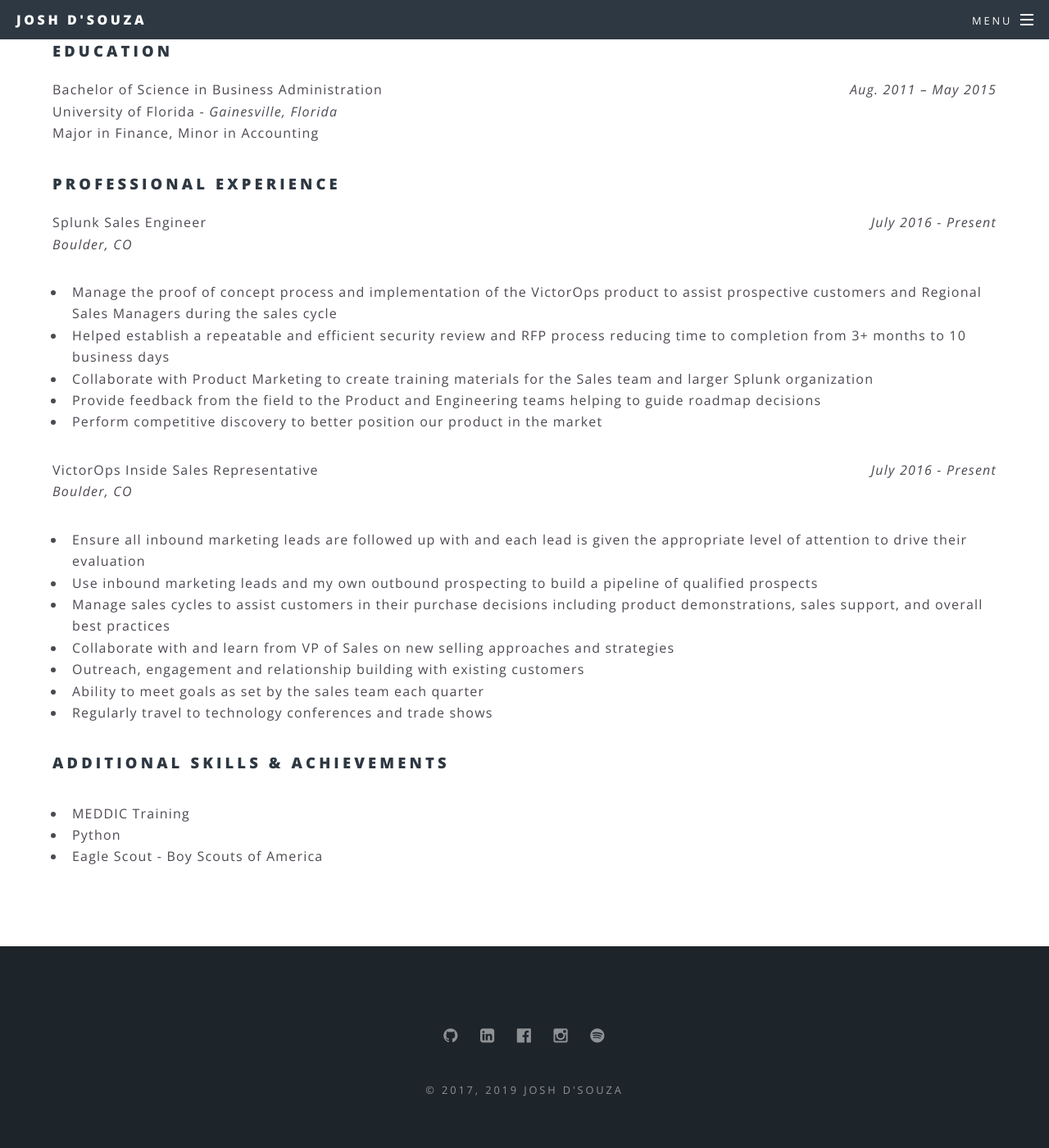
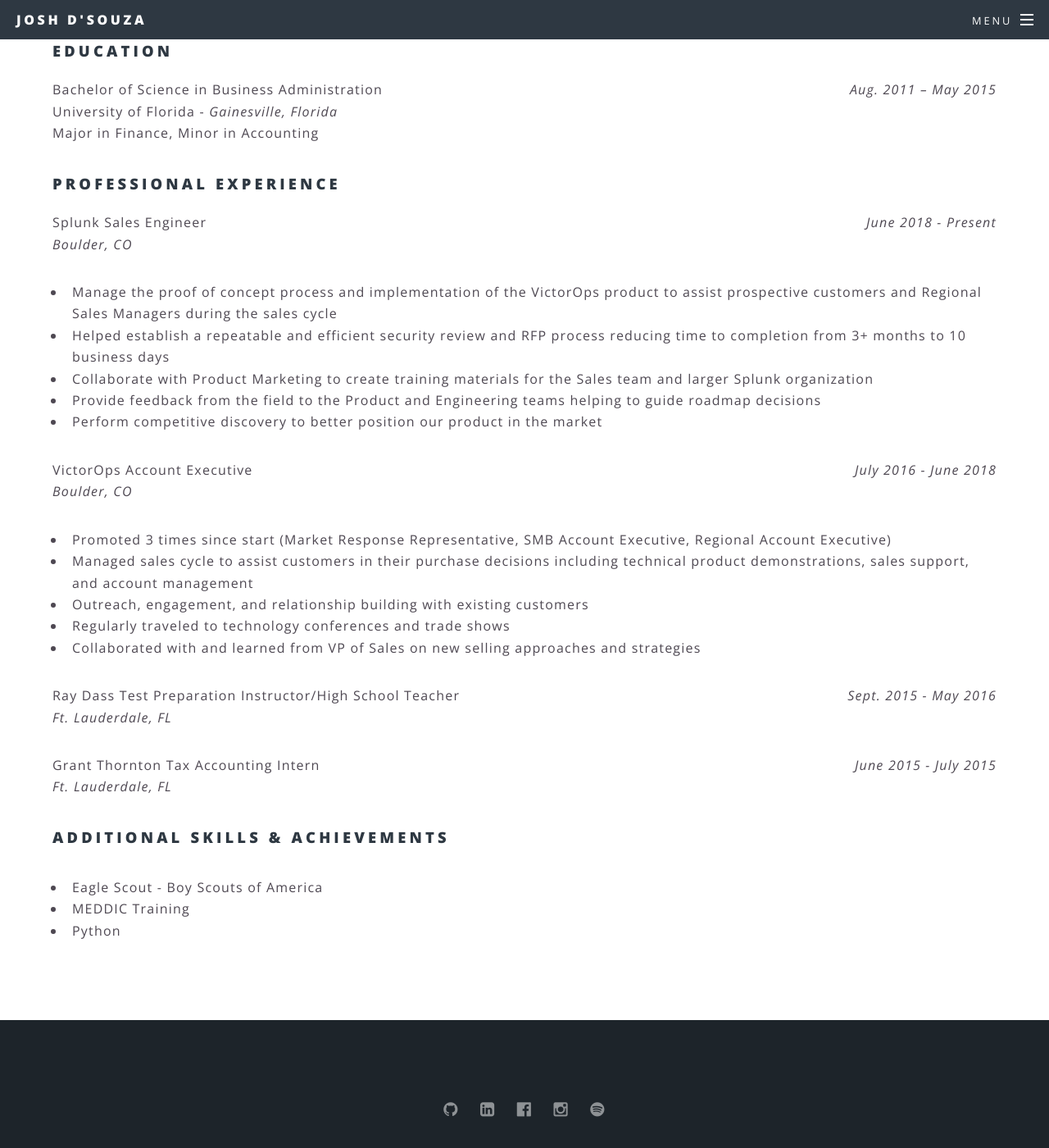
Before and after one commit to jdsuz/jdsuz.github.io, a Jekyll site: the page built from resume.html, in a window 1280 px wide and 1400 px high, scrolled down 470 px. Shown: the whole window at 82% size. Built offline with Jekyll 4.4.1, drawn with Linux system fonts in a browser that asks for light colours.

Commit message:
Completed update to resume

```diff
--- a/resume.html
+++ b/resume.html
@@ -11,7 +11,7 @@
 	</p>
 
 	<h3>Professional Experience</h3>
-	<p>Splunk Sales Engineer<i style="float:right">July 2016 - Present</i><br />
+	<p>Splunk Sales Engineer<i style="float:right">June 2018 - Present</i><br />
 		<i>Boulder, CO</i><br />
 		<ul>
 			<li>Manage the proof of concept process and implementation of the VictorOps product to assist
@@ -26,24 +26,32 @@
 		</ul>
 	</p>
 
-	<p>VictorOps Inside Sales Representative<i style="float:right">July 2016 - Present</i><br />
+	<p>VictorOps Account Executive<i style="float:right">July 2016 - June 2018</i><br />
 		<i>Boulder, CO</i><br />
 		<ul>
-			<li>Ensure all inbound marketing leads are followed up with and each lead is given the appropriate level of attention to drive their evaluation</li>
-			<li>Use inbound marketing leads and my own outbound prospecting to build a pipeline of qualified prospects</li>
-			<li>Manage sales cycles to assist customers in their purchase decisions including product demonstrations, sales support, and overall best practices</li>
-			<li>Collaborate with and learn from VP of Sales on new selling approaches and strategies</li>
-			<li>Outreach, engagement and relationship building with existing customers</li>
-			<li>Ability to meet goals as set by the sales team each quarter</li>
-			<li>Regularly travel to technology conferences and trade shows</li>
+			<li>Promoted 3 times since start (Market Response Representative, SMB Account Executive,
+			Regional Account Executive)</li>
+			<li>Managed sales cycle to assist customers in their purchase decisions including technical product
+			demonstrations, sales support, and account management</li>
+			<li>Outreach, engagement, and relationship building with existing customers</li>
+			<li>Regularly traveled to technology conferences and trade shows</li>
+			<li>Collaborated with and learned from VP of Sales on new selling approaches and strategies</li>
 		</ul>
+	</p>
+
+	<p>Ray Dass Test Preparation Instructor/High School Teacher<i style="float:right">Sept. 2015 - May 2016</i><br />
+		<i>Ft. Lauderdale, FL</i><br />
+	</p>
+
+	<p>Grant Thornton Tax Accounting Intern<i style="float:right">June 2015 - July 2015</i><br />
+		<i>Ft. Lauderdale, FL</i><br />
 	</p>
 
 	<h3>Additional Skills & Achievements</h3>
 	<p>
 		<ul>
+			<li>Eagle Scout - Boy Scouts of America</li>
 			<li>MEDDIC Training</li>
 			<li>Python</li>
-			<li>Eagle Scout - Boy Scouts of America</li>
 		</ul>
 	</p>
```
